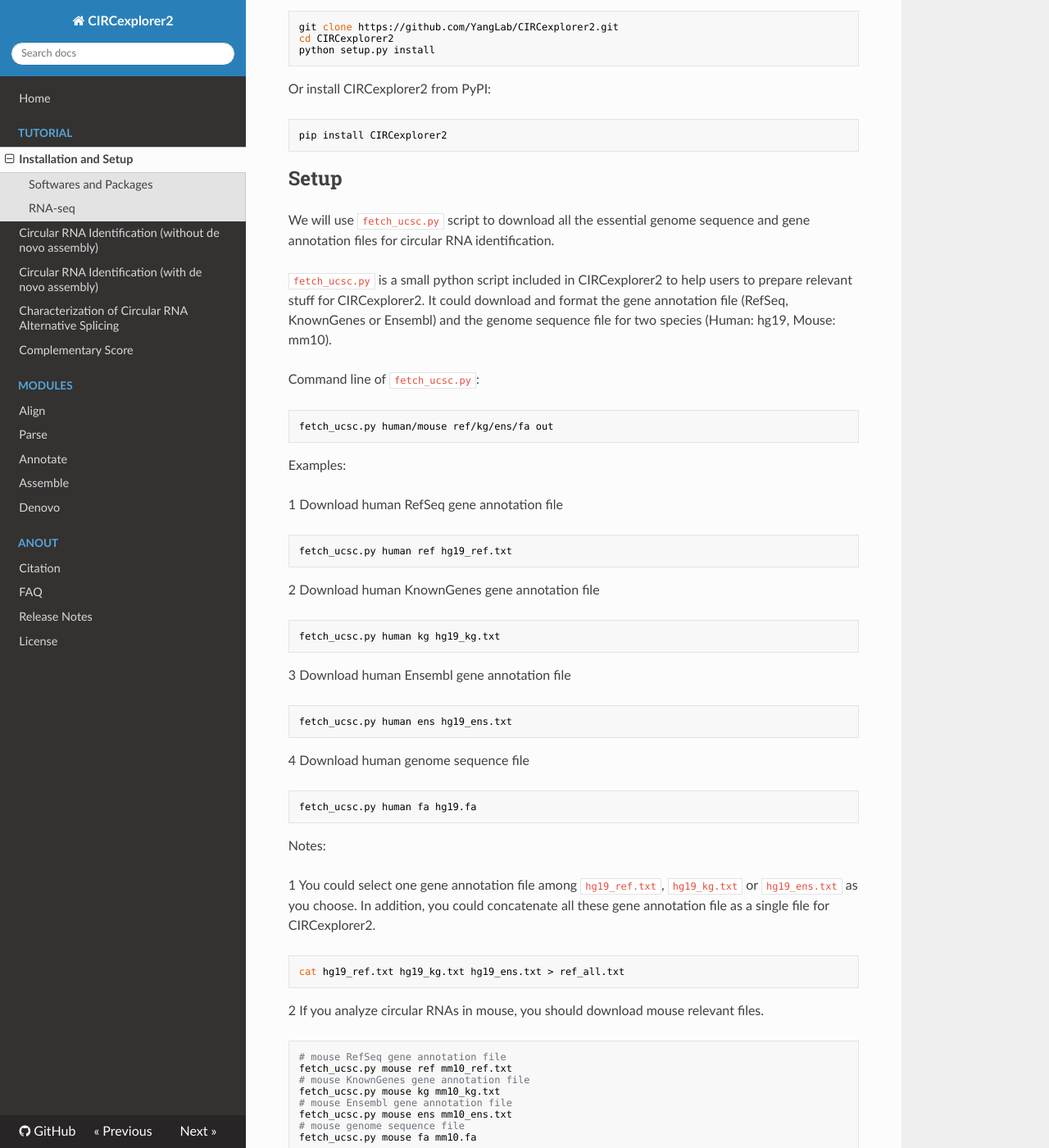
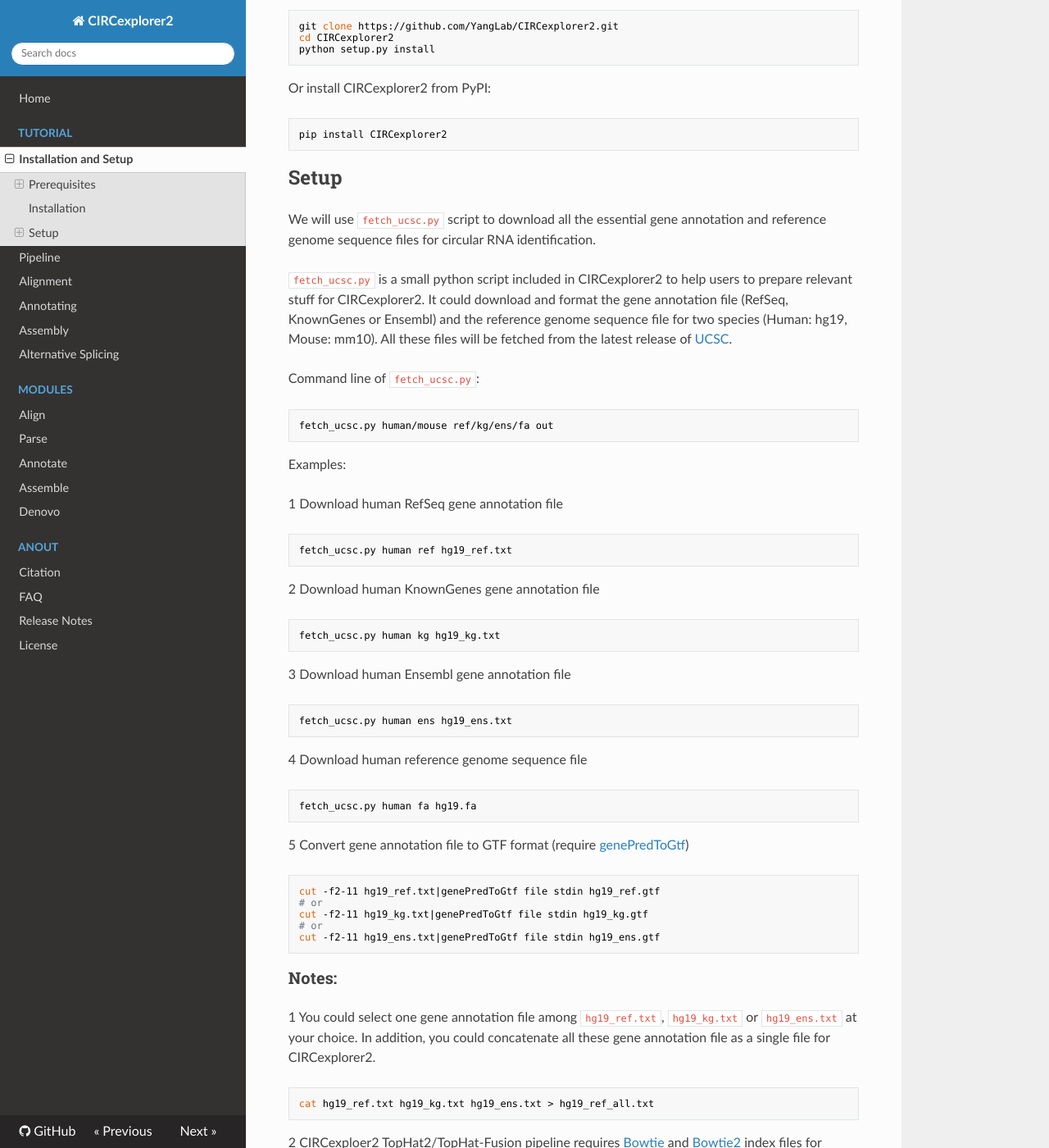
Before and after one commit to YangLab/CIRCexplorer2, an MkDocs documentation site: the page built from docs/tutorial/setup.md, in a window 1280 px wide and 1400 px high, scrolled down 1273 px. Shown: the whole window at 82% size. Built offline with MkDocs 1.6.1, drawn with Linux system fonts in a browser that asks for light colours; nearby versions of some CDN libraries; old or Windows-style settings are respelled for this version of MkDocs; some of the changed text lies outside the part shown.

Commit message:
organize docs

````diff
--- /dev/null
+++ b/docs/tutorial/assembly.md
@@ -0,0 +1 @@
+# *De Novo* Assembly for Circular RNA Transcripts
--- a/docs/tutorial/setup.md
+++ b/docs/tutorial/setup.md
@@ -1,3 +1,5 @@
+# Installation and Setup for CIRCexplorer2
+
 This part will guide you to install CIRCexploer2 and setup all the required stuff step by step.
 
 ## Prerequisites
@@ -29,15 +31,12 @@
 
 ## Installation
 
-Fistly, you should successfully install softwares you need for fusion junction reads mapping, and add relevant path to your `$PATH`.
+Fistly, you should successfully install softwares required for fusion junction read alignment and *de novo* assembly, and add relevant pathes to your `$PATH`.
 
-Secondly, please download CIRCexporer2 and install it according to the steps listed below.
-
-Install required python packages:
+Secondly, install required python packages:
 ```bash
-cd CIRCexplorer2
 pip install -U cython
-pip install -r requirements.txt
+pip install -r <(wget --no-check-certificate https://raw.githubusercontent.com/YangLab/CIRCexplorer2/master/requirements.txt -O -)
 ### install scipy according to http://www.scipy.org/install.html
 ```
 
@@ -55,9 +54,9 @@
 
 ## Setup
 
-We will use `fetch_ucsc.py` script to download all the essential genome sequence and gene annotation files for circular RNA identification.
+We will use `fetch_ucsc.py` script to download all the essential gene annotation and reference genome sequence files for circular RNA identification.
 
-`fetch_ucsc.py` is a small python script included in CIRCexplorer2 to help users to prepare relevant stuff for CIRCexplorer2. It could download and format the gene annotation file (RefSeq, KnownGenes or Ensembl) and the genome sequence file for two species (Human: hg19, Mouse: mm10).
+`fetch_ucsc.py` is a small python script included in CIRCexplorer2 to help users to prepare relevant stuff for CIRCexplorer2. It could download and format the gene annotation file (RefSeq, KnownGenes or Ensembl) and the reference genome sequence file for two species (Human: hg19, Mouse: mm10). All these files will be fetched from the latest release of [UCSC](http://hgdownload.soe.ucsc.edu/downloads.html).
 
 Command line of `fetch_ucsc.py`:
 ```bash
@@ -81,19 +80,36 @@
 fetch_ucsc.py human ens hg19_ens.txt
 ```
 
-4 Download human genome sequence file
+4 Download human reference genome sequence file
 ```bash
 fetch_ucsc.py human fa hg19.fa
 ```
 
-Notes:
-
-1 You could select one gene annotation file among `hg19_ref.txt`, `hg19_kg.txt` or `hg19_ens.txt` as you choose. In addition, you could concatenate all these gene annotation file as a single file for CIRCexplorer2.
+5 Convert gene annotation file to GTF format (require [genePredToGtf](http://hgdownload.soe.ucsc.edu/admin/exe/))
 ```bash
-cat hg19_ref.txt hg19_kg.txt hg19_ens.txt > ref_all.txt
+cut -f2-11 hg19_ref.txt|genePredToGtf file stdin hg19_ref.gtf
+# or
+cut -f2-11 hg19_kg.txt|genePredToGtf file stdin hg19_kg.gtf
+# or
+cut -f2-11 hg19_ens.txt|genePredToGtf file stdin hg19_ens.gtf
 ```
 
-2 If you analyze circular RNAs in mouse, you should download mouse relevant files.
+###Notes:
+
+1 You could select one gene annotation file among `hg19_ref.txt`, `hg19_kg.txt` or `hg19_ens.txt` at your choice. In addition, you could concatenate all these gene annotation file as a single file for CIRCexplorer2.
+```bash
+cat hg19_ref.txt hg19_kg.txt hg19_ens.txt > hg19_ref_all.txt
+```
+
+2 CIRCexploer2 TopHat2/TopHat-Fusion pipeline requires [Bowtie](http://bowtie-bio.sourceforge.net/index.shtml) and [Bowtie2](http://bowtie-bio.sourceforge.net/bowtie2/index.shtml) index files for reference genome. You could use `bowtie-build` and `bowtie2-build` to index relevant genome. Or you could use `CIRCexplorer2 align` to automatically index the genome file (See [Alignment](../tutorial/alignment.md)).
+```bash
+# index genome for Bowtie
+bowtie-build hg19.fa bowtie1_index
+# index genome for Bowtie2
+bowtie2-build hg19.fa bowtie2_index
+```
+
+3 If you analyze circular RNAs in mouse, you should download mouse relevant files.
 ```bash
 # mouse RefSeq gene annotation file
 fetch_ucsc.py mouse ref mm10_ref.txt
@@ -101,6 +117,6 @@
 fetch_ucsc.py mouse kg mm10_kg.txt
 # mouse Ensembl gene annotation file
 fetch_ucsc.py mouse ens mm10_ens.txt
-# mouse genome sequence file
+# mouse reference genome sequence file
 fetch_ucsc.py mouse fa mm10.fa
 ```
--- a/mkdocs.yml
+++ b/mkdocs.yml
@@ -7,10 +7,11 @@
     - Home: 'index.md'
     - Tutorial:
         - 'Installation and Setup': 'tutorial/setup.md'
-        - 'Circular RNA Identification (without de novo assembly)': 'tutorial/circ.md'
-        - 'Circular RNA Identification (with de novo assembly)': 'tutorial/novel_circ.md'
-        - 'Characterization of Circular RNA Alternative Splicing': 'tutorial/as.md'
-        - 'Complementary Score': 'tutorial/cs.md'
+        - 'Pipeline': 'tutorial/pipeline.md'
+        - 'Alignment': 'tutorial/alignment.md'
+        - 'Annotating': 'tutorial/annotating.md'
+        - 'Assembly': 'tutorial/assembly.md'
+        - 'Alternative Splicing': 'tutorial/as.md'
     - Modules:
         - 'Align': 'modules/align.md'
         - 'Parse': 'modules/parse.md'
````
Also changed, not shown: docs/index.md (+6 -6 lines), docs/modules/align.md (+27 -0 lines), docs/modules/annotate.md (+21 -0 lines), docs/modules/assemble.md (+25 -0 lines), docs/modules/denovo.md (+25 -0 lines), docs/modules/parse.md (+20 -0 lines), docs/tutorial/alignment.md (added, +66 -0 lines), docs/tutorial/annotating.md (added, +13 -0 lines), docs/tutorial/circ.md (deleted, +0 -14 lines), docs/tutorial/pipeline.md (added, +46 -0 lines), docs/image/circ_pipeline.jpg (deleted), docs/tutorial/cs.md (deleted), docs/tutorial/novel_circ.md (deleted), 2 other files.
